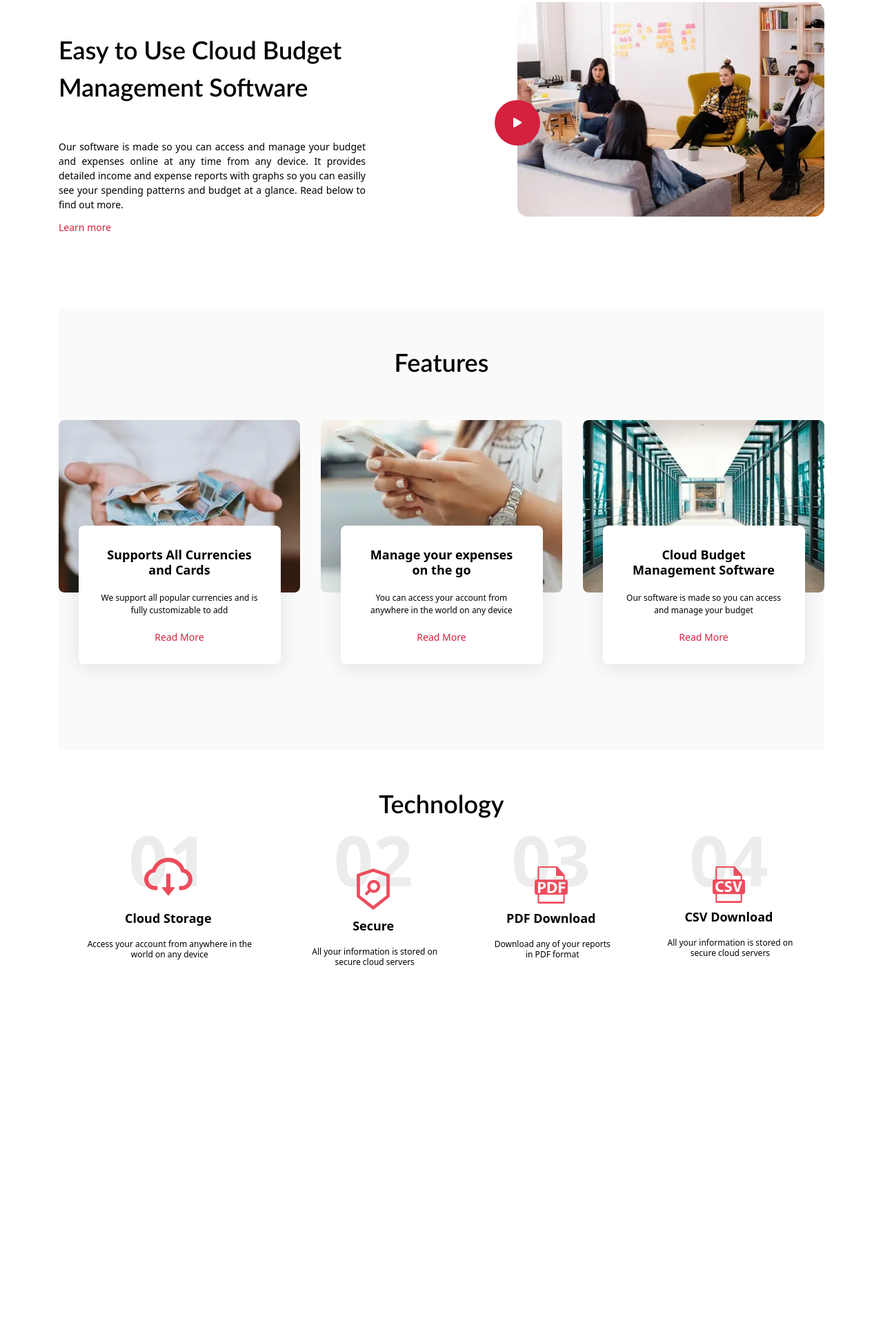
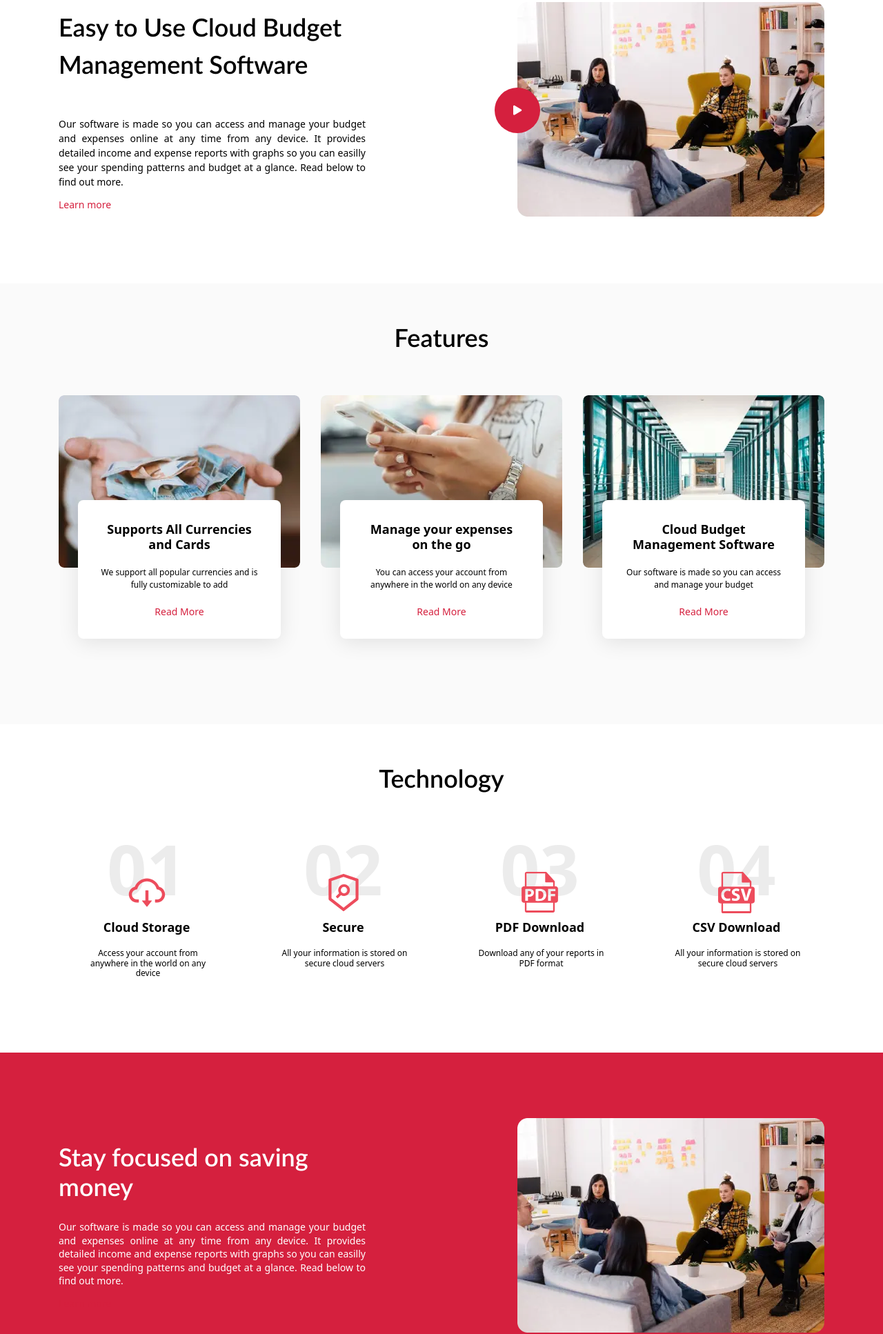
Before and after one commit to vadimness/Cloud-budget, a plain HTML site: page index.html in a window 1280 px wide. Shown: the part 866-2800 px from the top of the page at 69% size. Before the commit the page ends 2376 px from the top, so only its background shows below. Drawn offline with Linux system fonts and the light colour scheme; a web font is replaced by a local one.

Commit message:
section 5

```diff
--- a/css/style.css
+++ b/css/style.css
@@ -357,50 +357,47 @@ h1 {
 }
 /* ======== END HEADER CSS ==========*/
 
-/* ======= VIDEO SECTION ======= */
 
-
-.video-section{
+/* ======= ABOUT SECTION ======= */
+.about {
+  padding: 95px 0;
+}
+.about-container {
   display: flex;
   justify-content: space-between;
-
-
+  align-items: center;
 }
-.video-section-texts{
+.about-text {
   width: 445px;
   display: flex;
- flex-direction:column;
+  flex-direction: column;
 }
 
-.video-section-texts-title{
-  font-size:36px;
-  font-weight:600;
+.about-text-title {
+  font-size: 36px;
+  font-weight: 600;
   line-height: 1.5;
-  margin-top: 140px;
-
 }
 
-.video-section-texts-description{
-  font-size:14px;
-  font-weight:400;
+.about-text-description {
+  font-size: 14px;
   line-height: 1.5;
   margin-top: 46px;
   text-align: justify;
 }
 
-.video-section-link{
-  color:hsl(var(--primary-hue), 74%, 48%);
-  margin: 16px 0 110px 0;
+.about-link {
+  color: hsl(var(--primary-hue), 74%, 48%);
+  margin-top: 16px;
 }
 
-.video-box{
-
+.video-box {
   position: relative;
 }
-.video-content{
-    padding: 95px 0;
+.video-content {
+  width: 445px;
+  height: auto;
 }
-
 
 .video-btn {
   width: 66px;
@@ -409,66 +406,74 @@ h1 {
   display: inline-flex;
   align-items: center;
   justify-content: center;
-  background-color:hsl(var(--primary-hue), 74%, 48%);
+  background-color: hsl(var(--primary-hue), 74%, 48%);
   color: var(--light-color);
   position: absolute;
-  top:50%;
+  top: 50%;
   left: 0;
   transform: translate(-50%, -50%);
-
 }
 
 /* ======= FEATURE SECTION ======= */
 
-.feature-section{
+.feature-section {
   width: 100%;
   padding: 63px 0 124px;
   background-color: #fafafa;
 }
-.section-title{
+.section-title {
   font-size: 36px;
   font-weight: 600;
   color: var(--dark-color);
   text-align: center;
 }
-.img-feature{
+.img {
+  width: 350px;
+  display: flex;
+  flex-direction: column;
+  align-items: center;
+}
+.img > picture {
+  width: 100%;
+}
+.img-feature {
   display: flex;
   justify-content: space-between;
   padding-top: 63px;
 }
-.img-header{
+.img-header {
   width: 100%;
+  height: 250px;
+  object-fit: cover;
   border-radius: 8px;
 }
-.img-content{
+.img-content {
   display: flex;
   flex-direction: column;
   align-items: center;
   position: relative;
-  width: 293px;
-  background-color:var(--light-color);
-  margin:-99px auto 0;
+  width: 84%;
+  background-color: var(--light-color);
+  margin-top: -100px;
   border-radius: 8px;
-  padding: 33px 0 25px 0;
-  box-shadow: 0px 5px 30px rgba(0, 0, 0, 0.1);
-  text-align: center;
-  padding:32px ;
+  box-shadow: 0 5px 30px rgba(0, 0, 0, 0.1);
+  padding: 32px;
 }
-.img-title{
+.img-title {
   font-size: 18px;
   font-weight: 700;
-line-height:1.2;
+  line-height: 1.2;
   text-align: center;
 }
-.img-text{
+.img-text {
   font-size: 12px;
   font-weight: 400;
-line-height:1.5;
+  line-height: 1.5;
   padding-top: 20px;
   text-align: center;
 }
-.img-text-btn{
-  color:hsl(var(--primary-hue), 74%, 48%);
+.img-text-btn {
+  color: hsl(var(--primary-hue), 74%, 48%);
   padding-top: 23px;
   justify-content: center;
 }
@@ -479,31 +484,30 @@ text-align: center;
   width: 100%;
   padding: 63px 0 104px;
 }
-.technology-main-content{
+.technology-main-content {
   display: flex;
-  flex-direction: row;
-
+  justify-content: space-between;
+  margin-top: 50px;
 }
-.technology-content{
-  position: relative;
+.technology-content {
+  width: 255px;
   display: flex;
-  flex-direction:column;
+  flex-direction: column;
   align-items: center;
   text-align: center;
 }
-.numbers{
+.numbers {
   font-size: 100px;
   font-weight: 700;
   line-height: 1.2;
   color: rgba(16, 16, 16, 0.08);
   text-align: center;
-
 }
-.technology-items{
+.technology-items {
   margin: -50px auto 0;
 }
 
-.technology-title{
+.technology-title {
   font-size: 18px;
   font-weight: 700;
   line-height: 1.2;
@@ -511,13 +515,84 @@ text-align: center;
   padding: 10px;
 }
 
-.technology-text{
+.technology-text {
   font-size: 12px;
   font-weight: 400;
   line-height: 1.2;
   text-align: center;
-  padding:10px 30px 4px 34px;
+  padding: 10px 30px 4px 34px;
 }
-.technology-items-cloud{
-  margin-top:-75px ;
+.technology-img {
+  width: 60px;
+  height: 60px;
+  object-fit: contain;
+  margin-top: -55px;
 }
+
+/* XX-Large devices (larger desktops) */
+/* No media query since the xxl breakpoint has no upper bound on its width */
+/* X-Large devices (large desktops, less than 1400px) */
+@media (max-width: 1399.98px) {
+}
+/* Large devices (desktops, less than 1200px) */
+@media (max-width: 1199.98px) {
+  .container {
+    max-width: 960px;
+  }
+  .img{
+    width: 300px;
+  }
+  .img-content{
+    padding: 25px;
+  }
+}
+/* Medium devices (tablets, less than 992px) */
+@media (max-width: 991.98px) {
+  .container {
+    max-width: 720px;
+  }
+}
+/* Small devices (landscape phones, less than 768px) */
+@media (max-width: 767.98px) {
+  .container {
+    max-width: 540px;
+  }
+}
+/* X-Small devices (portrait phones, less than 576px) */
+@media (max-width: 575.98px) {
+  .container {
+    max-width: 100%;
+    padding: 0 15px;
+  }
+}
+
+/* ======= APPLICATION SECTION ======= */
+
+.app-section{
+  width:100%;
+  padding: 95px 0px;
+  background-color:hsl(var(--primary-hue), 74%, 48%);
+}
+.app-container{
+  display: flex;
+  justify-content: space-between;
+  align-items: center;
+}
+.app-text {
+  width: 445px;
+  display: flex;
+  flex-direction: column;
+}
+.app-text-title {
+  font-size: 36px;
+  color: var(--light-color);
+  font-weight: 600;
+  line-height: 1.2;
+}
+.app-text-description{
+  font-size: 14px;
+  color: var(--light-color);
+  line-height: 1.4;
+  margin-top: 24px;
+  text-align: justify;
+}
--- a/index.html
+++ b/index.html
@@ -43,38 +43,44 @@
       <button class="btn btn-secondary hero-btn">Sign up</button>
     </div>
   </section>
-  <div class="container">
-    <section class="video-section">
-      <div class="video-section-texts">
-        <p class="video-section-texts-title">Easy to Use Cloud Budget Management Software</p>
-        <p class="video-section-texts-description">
-          Our software is made so you can access and manage your budget and
-          expenses online at any time from any device. It provides detailed
-          income and expense reports with graphs so you can easilly see your
-          spending patterns and budget at a glance. Read below to find out more.
+  <section class="about">
+    <div class="container about-container">
+      <div class="about-text">
+        <h2 class="about-text-title">Easy to Use Cloud Budget Management Software</h2>
+        <p class="about-text-description">
+          Our software is made so you can access and manage your budget and expenses online at any time from any
+          device. It provides detailed income and expense reports with graphs so you can easilly see your spending
+          patterns and budget at a glance. Read below to find out more.
         </p>
-        <a href="/" class="video-section-link">Learn more</a>
+        <a href="#" class="about-link">Learn more</a>
       </div>
       <div class="video-box">
         <picture>
-          <source srcset="./img/Video_bg.webp" type="image/webp">
-          <source srcset="./img/Video_bg.png" type="image/png">
-          <img src="./img/Video_bg.png" class="video-content" alt="people in room">
+          <source srcset="./img/Video_bg.webp" type="image/webp" />
+          <source srcset="./img/Video_bg.png" type="image/png" />
+          <img
+            src="./img/Video_bg.png"
+            class="video-content"
+            alt="people in room"
+            width="1"
+            height="1"
+            loading="lazy"
+            decoding="async"
+          />
         </picture>
         <button class="video-btn"><i class="fas fa-play"></i></button>
       </div>
     </div>
   </section>
-  </div>
+  <section class="feature-section">
     <div class="container">
-    <section class="feature-section">
-      <div class="section-title">Features</div>
+      <h2 class="section-title">Features</h2>
       <div class="img-feature">
         <div class="img">
           <picture>
             <source srcset="./img/hand-money.webp" type="image/webp" />
             <source src="./img/hand-money.png" type="image/png" />
-            <img class="img-header" src="./img/hand-money.png" alt="hands money"/>
+            <img class="img-header" src="./img/hand-money.png" alt="hands money" />
           </picture>
           <div class="img-content">
             <h3 class="img-title">Supports All Currencies and Cards</h3>
@@ -86,7 +92,7 @@
           <picture>
             <source srcset="./img/hand-mobile.webp" type="image/webp" />
             <source src="./img/hand-mobile.png" type="image/png" />
-            <img class="img-header" src="./img/hand-mobile.png" alt="hands money"/>
+            <img class="img-header" src="./img/hand-mobile.png" alt="hands money" />
           </picture>
           <div class="img-content">
             <h3 class="img-title">Manage your expenses on the go</h3>
@@ -98,7 +104,7 @@
           <picture>
             <source srcset="./img/storage.webp" type="image/webp" />
             <source src="./img/storage.png" type="image/png" />
-            <img class="img-header" src="./img/storage.png" alt="hands money"/>
+            <img class="img-header" src="./img/storage.png" alt="hands money" />
           </picture>
           <div class="img-content">
             <h3 class="img-title">Cloud Budget Management Software</h3>
@@ -106,38 +112,68 @@
             <a href="#" class="img-text-btn">Read More</a>
           </div>
         </div>
+      </div>
+    </div>
   </section>
+  <section class="technology-section">
     <div class="container">
-      <section class="technology-section">
-        <div class="section-title">Technology</div>
+      <h2 class="section-title">Technology</h2>
       <div class="technology-main-content">
         <div class="technology-content">
           <span class="numbers">01</span>
-            <img src="./img/Cloud.svg" alt="cloud" class="technology-items-cloud">
+          <img src="./img/Cloud.svg" alt="cloud" class="technology-img" width="1" height="1" loading="lazy" decoding="async" />
           <h3 class="technology-title">Cloud Storage</h3>
           <p class="technology-text">Access your account from anywhere in the world on any device</p>
         </div>
         <div class="technology-content">
           <span class="numbers">02</span>
-            <img src="./img/Secure.svg" alt="secure" class="technology-items">
+          <img src="./img/Secure.svg" alt="secure" class="technology-img" width="1" height="1" loading="lazy" decoding="async" />
           <h3 class="technology-title">Secure</h3>
           <p class="technology-text">All your information is stored on secure cloud servers</p>
         </div>
         <div class="technology-content">
           <span class="numbers">03</span>
-            <img src="./img/pdf-download.svg" alt="pdf-download" class="technology-items">
+          <img src="./img/pdf-download.svg" alt="pdf-download" class="technology-img" width="1" height="1" loading="lazy" decoding="async" />
           <h3 class="technology-title">PDF Download</h3>
           <p class="technology-text">Download any of your reports in PDF format</p>
         </div>
         <div class="technology-content">
           <span class="numbers">04</span>
-            <img src="./img/Csv-down.svg" alt="CSV-download" class="technology-items">
+          <img src="./img/Csv-down.svg" alt="CSV-download" class="technology-img" width="1" height="1" loading="lazy" decoding="async" />
           <h3 class="technology-title">CSV Download</h3>
           <p class="technology-text">All your information is stored on secure cloud servers</p>
         </div>
       </div>
+    </div>
   </section>
+      <section class="app-section">
+        <div class="container app-container">
+          <div class="app-text">
+            <h2 class="app-text-title">Stay focused on saving money</h2>
+            <p class="app-text-description">
+              Our software is made so you can access and manage your budget and expenses online at any time from any
+              device. It provides detailed income and expense reports with graphs so you can easilly see your spending
+              patterns and budget at a glance. Read below to find out more.
+            </p>
+            <a href="#" class="about-link">Learn more</a>
           </div>
+          <div class="app-slider">
+            <picture>
+              <source srcset="./img/Video_bg.webp" type="image/webp" />
+              <source srcset="./img/Video_bg.png" type="image/png" />
+              <img
+                src="./img/Video_bg.png"
+                class="video-content"
+                alt="people in room"
+                width="1"
+                height="1"
+                loading="lazy"
+                decoding="async"
+              />
+            </picture>
+          </div>
+        </div>
+      </section>
   <footer></footer>
 </body>
 
```
Lines whose indentation alone changed are shown as unchanged.
